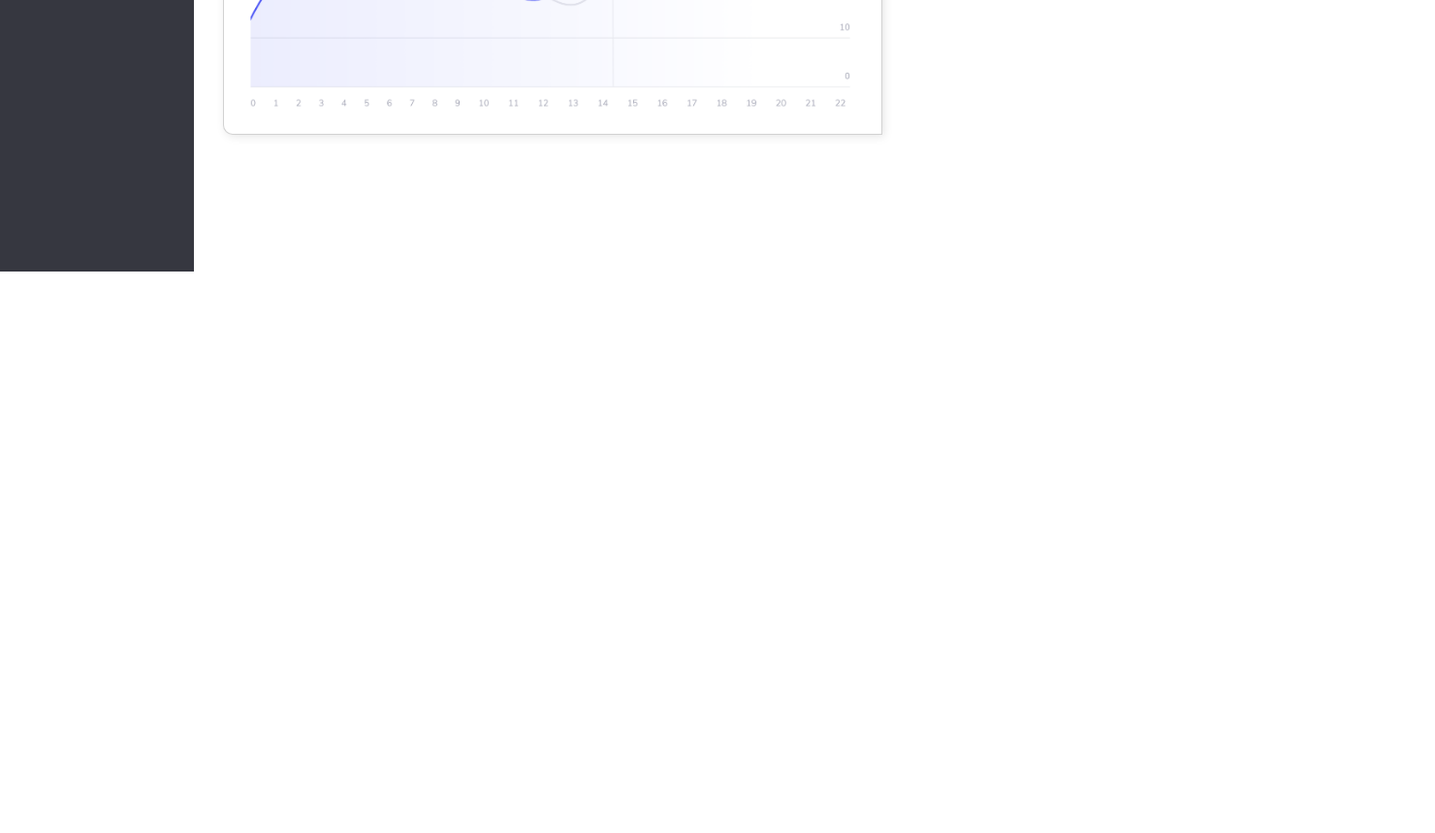
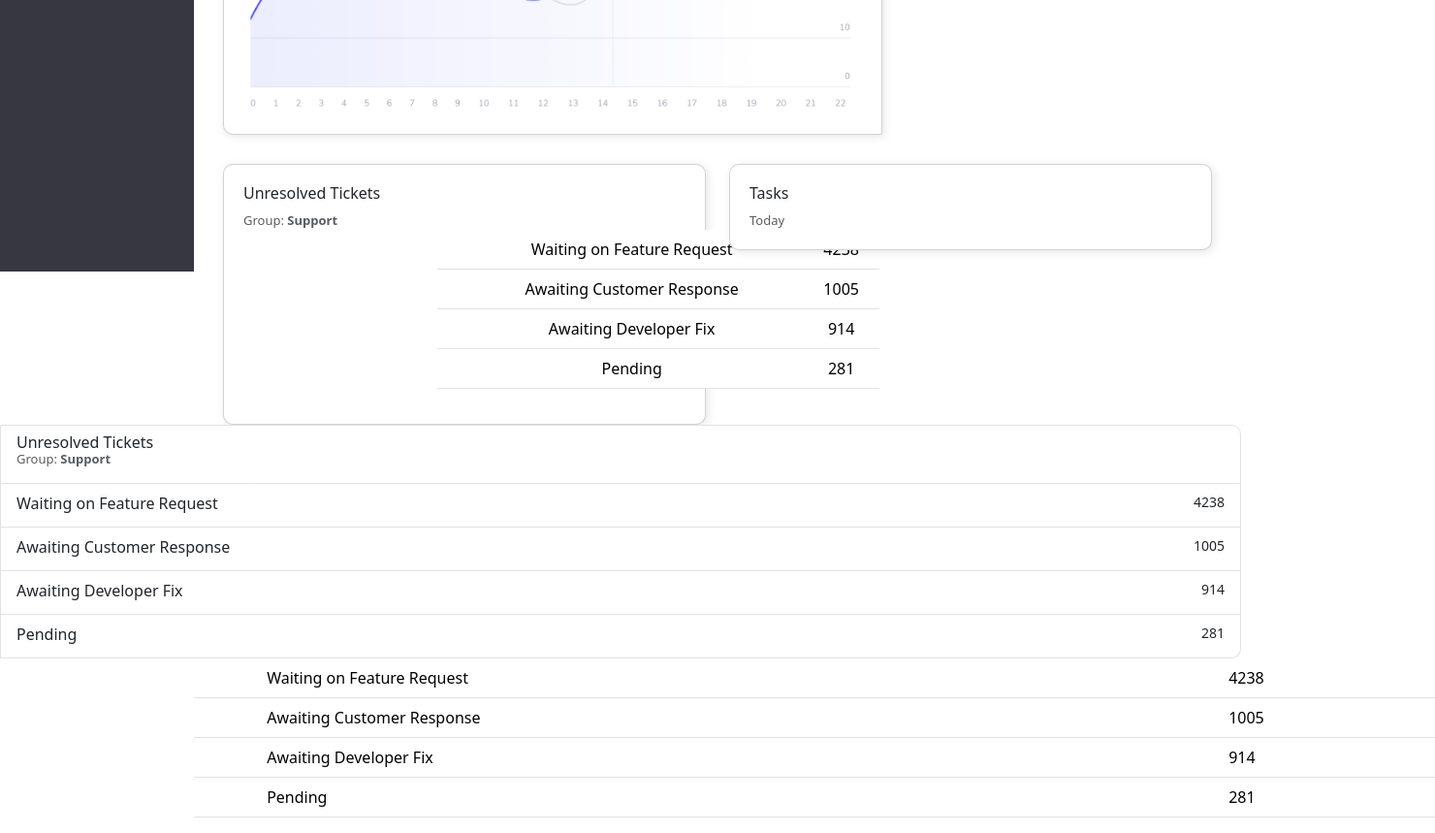
Before and after one commit to RagingLaxatives/Bootstrap-Collaboration, a website: page public/index.html in a window 1280 px wide. Shown: the part 520-1379 px from the top of the page at 97% size, 1480 px wide, since content can reach past the window. Before the commit the page ends 800 px from the top, so only its background shows below. Drawn offline with nearby package versions, Linux system fonts and the light colour scheme.

Commit message:
Column not working

```diff
--- a/public/index.html
+++ b/public/index.html
@@ -196,3 +196,151 @@
 
 <script src="https://cdn.jsdelivr.net/npm/bootstrap@5.3.3/dist/js/bootstrap.bundle.min.js"></script>
 </html>
+
+
+
+
+
+
+
+
+
+<div class="ticket-task">
+    <div class="row text-center">
+        <div class="col">
+            <div id="card2" class="card">
+                <p class="h6">Unresolved Tickets</p>
+                <small id="small" class="text-body-secondary">Group: <strong>Support</strong></small>
+
+
+                        <table class="table">
+
+                            <tbody>
+                            <tr>
+                                <th scope="row"></th>
+                                <td>Waiting on Feature Request</td>
+                                <td class="number">4238</td>
+                            </tr>
+
+                            <tr>
+                                <th scope="row"></th>
+                                <td>Awaiting Customer Response</td>
+                                <td class="number">1005</td>
+                            </tr>
+
+                            <tr>
+                                <th scope="row"></th>
+                                <td>Awaiting Developer Fix</td>
+                                <td class="number">914</td>
+                            </tr>
+
+                            <tr>
+                                <th scope="row"></th>
+                                <td>Pending</td>
+                                <td class="number">281</td>
+                            </tr>
+
+                            </tbody>
+                        </table>
+
+
+
+
+            </div>
+
+        </div>
+
+
+        <div class="col">
+            <div id="card2" class="card">
+                <p class="h6">Tasks</p>
+                <small id="small" class="text-body-secondary">Today</small>
+            </div>
+        </div>
+    </div>
+</div>
+
+
+<div class="list-group">
+    <a href="#" class="list-group-item">
+      <div class="d-flex w-100 justify-content-between">
+        <h6 id="ticket">
+            Unresolved Tickets
+            <small class="text-body-secondary">Group: <strong>Support</strong></small>
+          </h6>
+      </div>
+    </a>
+    <a href="#" class="list-group-item">
+      <div class="d-flex w-100 justify-content-between">
+        <p class="mb-1">Waiting on Feature Request</p>
+        <small>4238</small>
+      </div>
+    </a>
+    <a href="#" class="list-group-item">
+      <div class="d-flex w-100 justify-content-between">
+        <p class="mb-1">Awaiting Customer Response</p>
+        <small>1005</small>
+      </div>
+    </a>
+    <a href="#" class="list-group-item">
+      <div class="d-flex w-100 justify-content-between">
+        <p class="mb-1">Awaiting Developer Fix</p>
+        <small>914</small>
+      </div>
+    </a>
+    <a href="#" class="list-group-item">
+      <div class="d-flex w-100 justify-content-between">
+        <p class="mb-1">Pending</p>
+        <small>281</small>
+      </div>
+    </a>
+
+  </div>
+
+
+
+
+
+
+
+
+
+
+
+
+
+
+
+
+
+
+
+<table class="table">
+
+    <tbody>
+      <tr>
+        <th scope="row"></th>
+        <td>Waiting on Feature Request</td>
+        <td class="number">4238</td>
+      </tr>
+
+      <tr>
+        <th scope="row"></th>
+        <td>Awaiting Customer Response</td>
+        <td class="number">1005</td>
+      </tr>
+
+      <tr>
+        <th scope="row"></th>
+        <td>Awaiting Developer Fix</td>
+        <td class="number">914</td>
+      </tr>
+
+      <tr>
+        <th scope="row"></th>
+        <td>Pending</td>
+        <td class="number">281</td>
+      </tr>
+
+    </tbody>
+</table>
--- a/public/style.css
+++ b/public/style.css
@@ -78,6 +78,9 @@
 /* Today's Trends */
 
 
+.ticket-task{
+    margin-top: 30px;
+}
 
 .h6{
     text-align: left;
@@ -92,7 +95,7 @@
 /* Today's trends side list */
 
 
-.trends{
+.trends, .ticket-task, .table {
 
     height: 100%;
     margin-left: 200px;
@@ -123,3 +126,9 @@
     justify-content: center;
 
 }
+
+#ticket{
+    display: flex;
+    flex-direction: column;
+
+}
```
